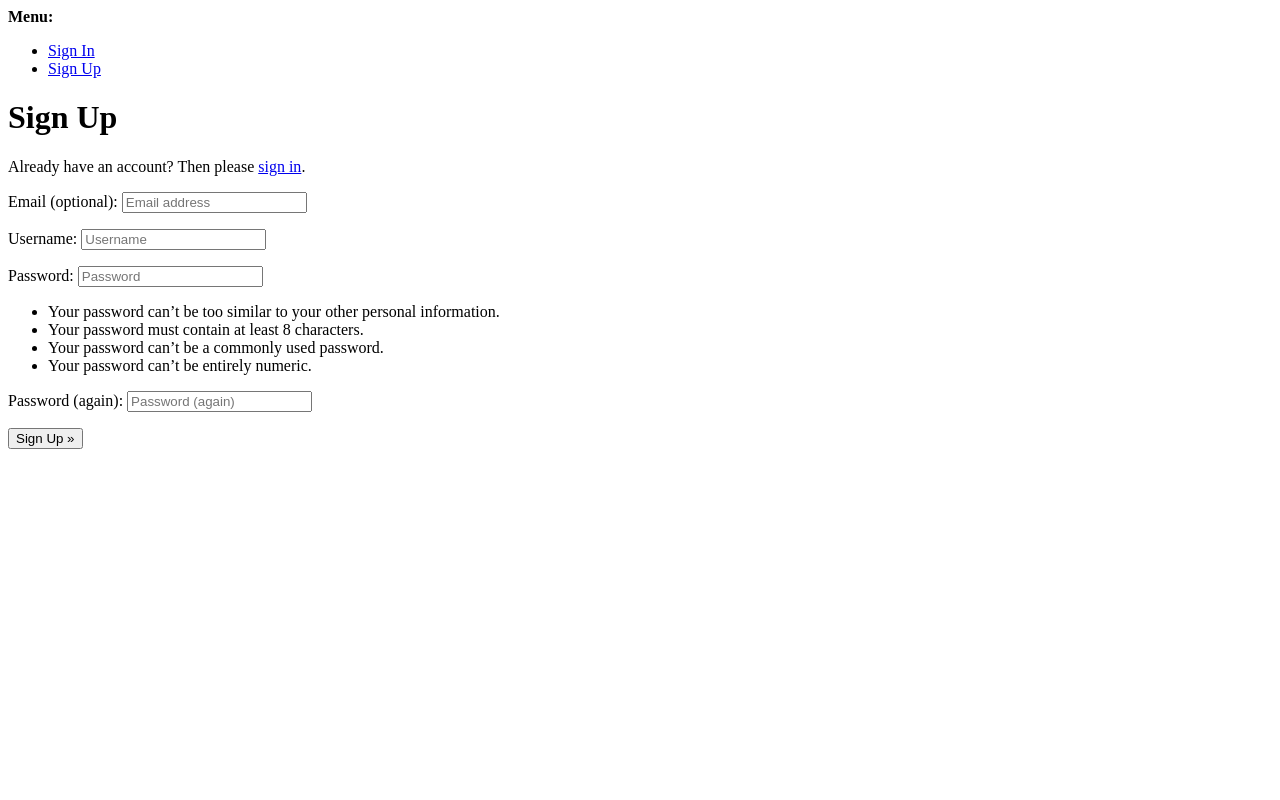
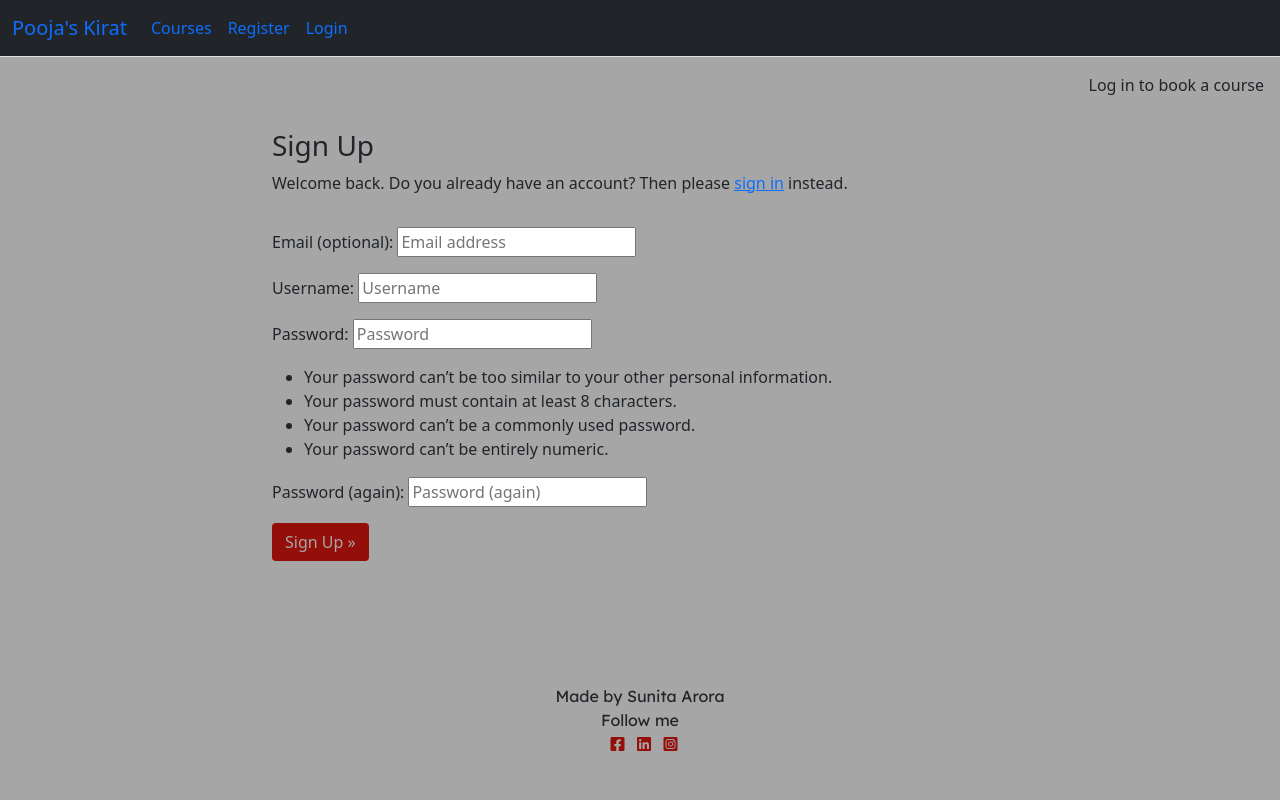
Before and after one commit to AroraSunita/first-aid-for-kids, a Django app: page /accounts/signup/ in a window 1280 px wide. Run offline with Django 4.2, Linux system fonts and the light colour scheme.

Commit message:
added coursed in the database, courses showing up and started with booking.html

```diff
--- a/bookings/templates/bookings/index.html
+++ b/bookings/templates/bookings/index.html
@@ -17,6 +17,7 @@
         <!-- Contact Form -->
         <div class="col-md-6 d-flex flex-column align-items-center justify-content-center">
             <h2 class="text-center">Contact Me</h2>
+            <p><small>* All fields are required</small></p>
             <form method="post">
                 {% csrf_token %}
                 {{ form|crispy }}
--- a/bookings/urls.py
+++ b/bookings/urls.py
@@ -5,4 +5,5 @@ urlpatterns = [
     path('', views.IndexView.as_view(), name='home'),  # Homepage
     path('home/', views.IndexView.as_view(), name='home'),  # Homepage
     path('courses/', views.CoursesView.as_view(), name='courses'),  # Courses page
+    # path('courses/book/<int:course_id>/', views.BookingView.as_view(), name='book_course'),
   ]
--- a/static/css/style.css
+++ b/static/css/style.css
@@ -1,4 +1,7 @@
 body {
+    display: flex;
+    flex-direction: column;
+    min-height: 100vh;
     background:#A6A6A6;
 }
 
@@ -9,6 +12,7 @@ h1 {
     }
 
 footer {
+    margin-top: auto;
     font-family: lexend;
 }
 
@@ -29,7 +33,7 @@ footer {
     display: flex;
     flex-direction: column;
     align-items: center;
-    justify-content: space-between; /* Or use 'center' if you want everything centered */
+    justify-content: space-between;
 }
 
 .fab {
@@ -38,13 +42,3 @@ footer {
 .fab:hover{
     color: #e0514c
 }
-
-body {
-    display: flex;
-    flex-direction: column;
-    min-height: 100vh;
-}
-
-footer {
-    margin-top: auto;
-}
--- a/templates/account/signup.html
+++ b/templates/account/signup.html
@@ -1,21 +1,38 @@
-{% extends "account/base.html" %}
+{% extends "base.html" %}
 
 {% load i18n %}
 
-{% block head_title %}{% trans "Signup" %}{% endblock head_title %}
+{% block head_title %}{% trans "Signup" %}{% endblock %}
 
 {% block content %}
-<h1>{% trans "Sign Up" %}</h1>
+<div class="container">
+  <div class="row">
+    <div class="col-md-8 mt-3 offset-md-2">
+      <h3>{% trans "Sign Up" %}</h3>
 
-<p>{% blocktrans %}Already have an account? Then please <a href="{{ login_url }}">sign in</a>.{% endblocktrans %}</p>
+      <p>{% blocktrans %}
+        Welcome back.
+        Do you already have an account? Then please
+        <a class="link" href="{{ login_url }}">sign in</a>
+        instead.
+      {% endblocktrans %}</p>
+    </div>
+  </div>
+  <div class="row">
+    <div class="col-md-8 mt-3 offset-md-2">
+      <form class="signup" id="signup_form" method="post"
+        action="{% url 'account_signup' %}">
+        {% csrf_token %}
+        {{ form.as_p }}
+        {% if redirect_field_value %}
+        <input type="hidden" name="{{ redirect_field_name }}"
+          value="{{ redirect_field_value }}" />
+        {% endif %}
+        <button class="btn btn-signup right" type="submit">
+          {% trans "Sign Up" %} &raquo;</button>
+      </form>
+    </div>
+  </div>
+</div>
 
-<form class="signup" id="signup_form" method="post" action="{% url 'account_signup' %}">
-  {% csrf_token %}
-  {{ form.as_p }}
-  {% if redirect_field_value %}
-  <input type="hidden" name="{{ redirect_field_name }}" value="{{ redirect_field_value }}" />
-  {% endif %}
-  <button type="submit">{% trans "Sign Up" %} &raquo;</button>
-</form>
-
-{% endblock content %}
+{% endblock %}
--- a/templates/base.html
+++ b/templates/base.html
@@ -88,6 +88,12 @@
 
 
     <main class="flex-grow-1 main-bg">
+      {% if user.is_authenticated %}
+        <p class="text-end m-3">Hello {{ user.username }}</p>
+        {% else %}
+        <p class="text-end m-3">Log in to book a course</p>
+        {% endif %}
+
       {% block content %}
       <!-- Content Goes here -->
       {% endblock content %}
@@ -101,7 +107,7 @@
             Made by Sunita Arora
             {% endblock copyright %}
         </p>
-        <p class="m-0 text-center">Follow me on <br>
+        <p class="m-0 text-center">Follow me <br>
           <a target="_blank" href="https://www.facebook.com"><i class="fab fa-facebook-square ms-2 mb-5"></i></a>
           <a target="_blank" href="https://www.linkedin.com"><i class="fab fa-linkedin ms-2 mb-5"></i></a>
           <a target="_blank" href="https://www.instagram.com"><i class="fab fa-instagram-square ms-2 mb-5"></i></a>
```
Also changed, not shown: bookings/forms.py (+15 -1 lines), bookings/templates/bookings/booking.html (added, +13 -0 lines), bookings/templates/bookings/course.html (+3 -24 lines), bookings/views.py (+35 -5 lines).
